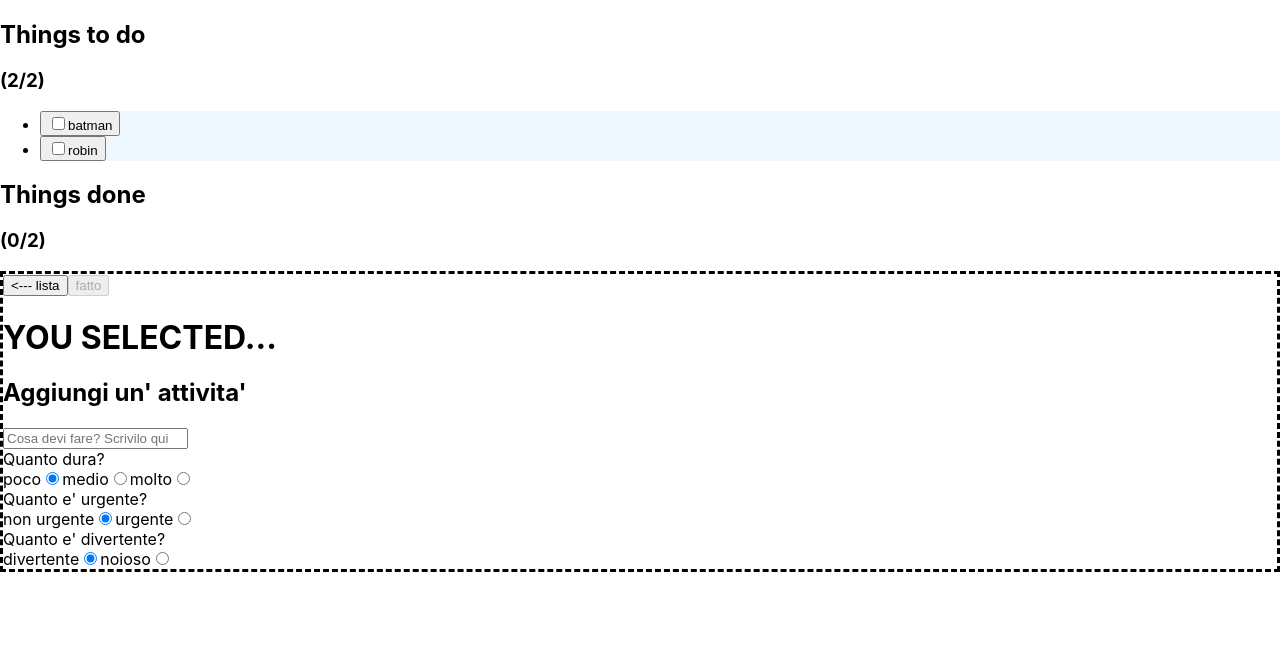
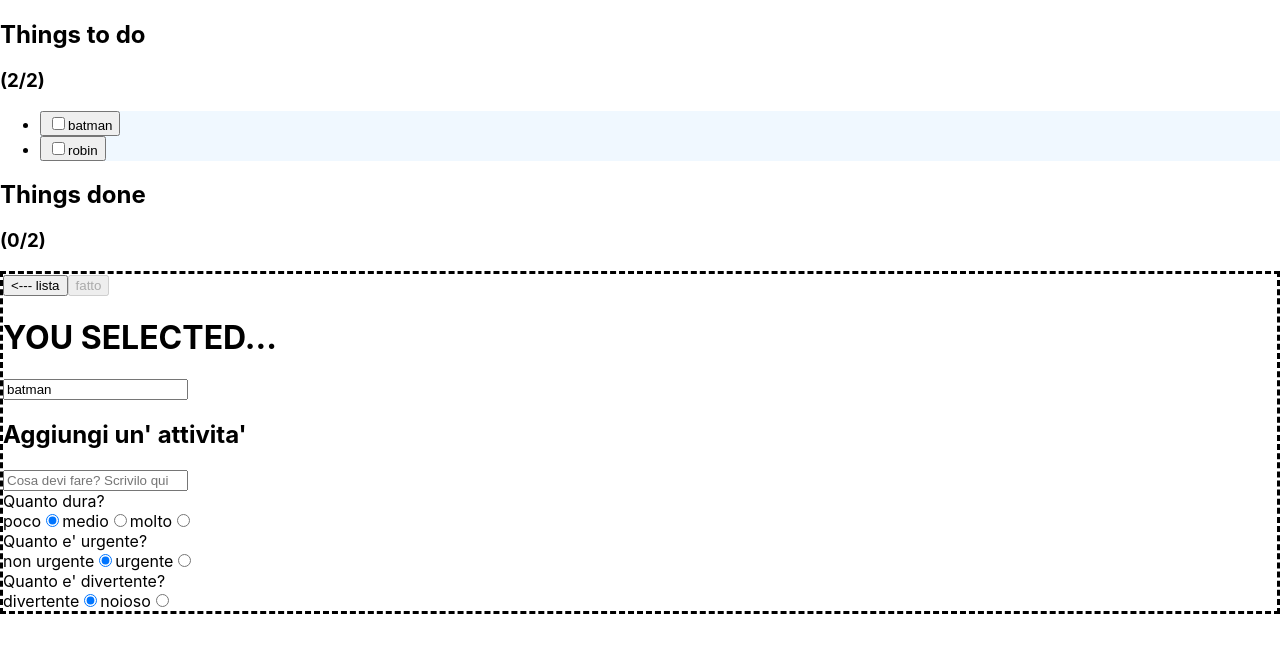
Before and after one commit to MarcoMaz/renato-do-list, a React (Create React App) app: page / in a window 1280 px wide. Both pictures are taken after a click on the button "batman". Shown: the top 652 px of the page. Built offline with nearby package versions, Linux system fonts and the light colour scheme.

Commit message:
feat( edit ): add basic function

```diff
--- a/src/App.tsx
+++ b/src/App.tsx
@@ -35,6 +35,9 @@ function App() {
   const [newUrgency, setUrgency] = useState(0);
   const [newFun, setFun] = useState(0);
 
+  // const [todoEditing, setTodoEditing] = useState(null);
+  const [editingText, setEditingText] = useState('');
+
   const [showAddTask, setShowAddTask] = useState(false);
 
   return (
@@ -46,6 +49,7 @@ function App() {
             numberOfThingsTotal={numberOfThingsTotal}
             tasks={tasks}
             setShowAddTask={setShowAddTask}
+            setEditingText={setEditingText}
           />
           <ThingsDone
             numberOfThingsDone={numberOfThingsDone}
@@ -61,6 +65,8 @@ function App() {
           )}
           {showAddTask && (
             <AddTask
+              setEditingText={setEditingText}
+              editingText={editingText}
               itemText={newItemText}
               speed={newSpeed}
               urgency={newUrgency}
--- a/src/components/AddTask.tsx
+++ b/src/components/AddTask.tsx
@@ -11,10 +11,12 @@ import Urgency from './Urgency';
 import Fun from './Fun';
 
 interface AddTaskProps {
+  editingText: string;
   itemText: string;
   speed: number;
   urgency: number;
   fun: number;
+  setEditingText: (event: string) => void;
   setItemText: (event: string) => void;
   setShowCreateNew: (event: boolean) => void;
   setSpeed: (event: number) => void;
@@ -23,6 +25,7 @@ interface AddTaskProps {
 }
 
 const AddTask: FunctionComponent<AddTaskProps> = ({
+  editingText,
   itemText,
   speed,
   urgency,
@@ -32,6 +35,7 @@ const AddTask: FunctionComponent<AddTaskProps> = ({
   setSpeed,
   setUrgency,
   setFun,
+  setEditingText,
 }) => {
   const dispatch = useAppDispatch();
 
@@ -59,6 +63,11 @@ const AddTask: FunctionComponent<AddTaskProps> = ({
       />
       <Button type="submit" label="fatto" isDisabled={!itemText} />
       <h1>YOU SELECTED...</h1>
+      <input
+        type="text"
+        onChange={(e) => setEditingText(e.target.value)}
+        value={editingText}
+      />
       <h2>Aggiungi un&apos; attivita&apos;</h2>
       <InputText
         itemText={itemText}
--- a/src/components/Task.tsx
+++ b/src/components/Task.tsx
@@ -10,6 +10,7 @@ interface TaskProps {
   id: number;
   label: string;
   setShowAddTask?: (event: boolean) => void;
+  setEditingText?: (event: string) => void;
 }
 
 const Task: FunctionComponent<TaskProps> = ({
@@ -17,15 +18,22 @@ const Task: FunctionComponent<TaskProps> = ({
   id,
   label,
   setShowAddTask,
+  setEditingText,
 }) => {
   const dispatch = useAppDispatch();
 
+  const handleClick = () => {
+    if (setShowAddTask) {
+      setShowAddTask(true);
+    }
+    if (setEditingText) {
+      setEditingText(label);
+    }
+  };
+
   return (
     <li>
-      <button
-        type="button"
-        onClick={() => (setShowAddTask ? setShowAddTask(true) : null)}
-      >
+      <button type="button" onClick={handleClick}>
         <Checkbox
           id={id}
           isCompleted={isCompleted}
--- a/src/components/ThingsTodo.tsx
+++ b/src/components/ThingsTodo.tsx
@@ -9,6 +9,7 @@ interface ThingsTodoProps {
   numberOfThingsTotal: number;
   tasks: taskProps[];
   setShowAddTask: (event: boolean) => void;
+  setEditingText: (event: string) => void;
 }
 
 const ThingsTodo: FunctionComponent<ThingsTodoProps> = ({
@@ -16,6 +17,7 @@ const ThingsTodo: FunctionComponent<ThingsTodoProps> = ({
   numberOfThingsTotal,
   tasks,
   setShowAddTask,
+  setEditingText,
 }) => {
   const counter = `${numberOfThingsTodo}/${numberOfThingsTotal}`;
 
@@ -37,6 +39,7 @@ const ThingsTodo: FunctionComponent<ThingsTodoProps> = ({
                 isCompleted={isCompleted}
                 label={label}
                 setShowAddTask={setShowAddTask}
+                setEditingText={setEditingText}
               />
             );
           })}
```
